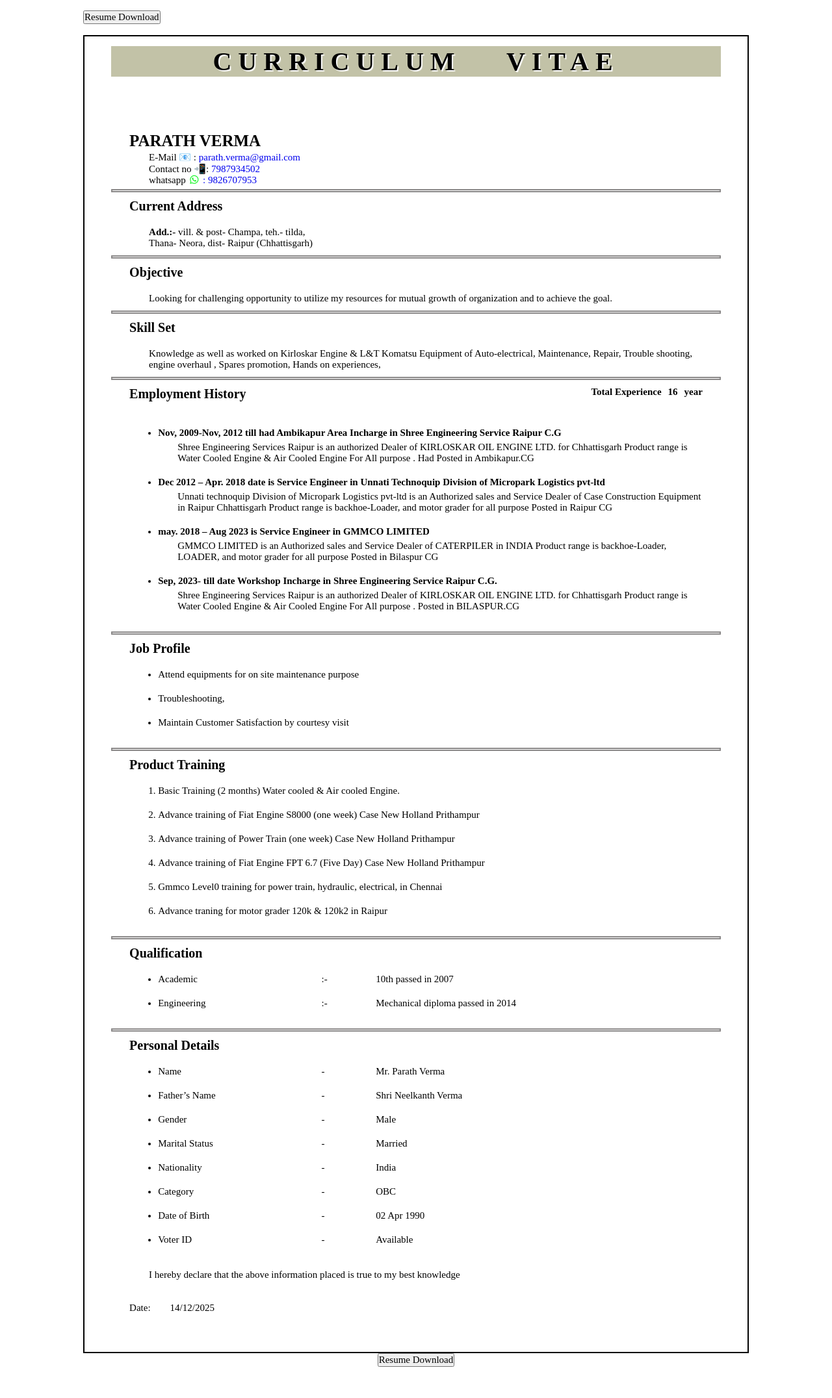
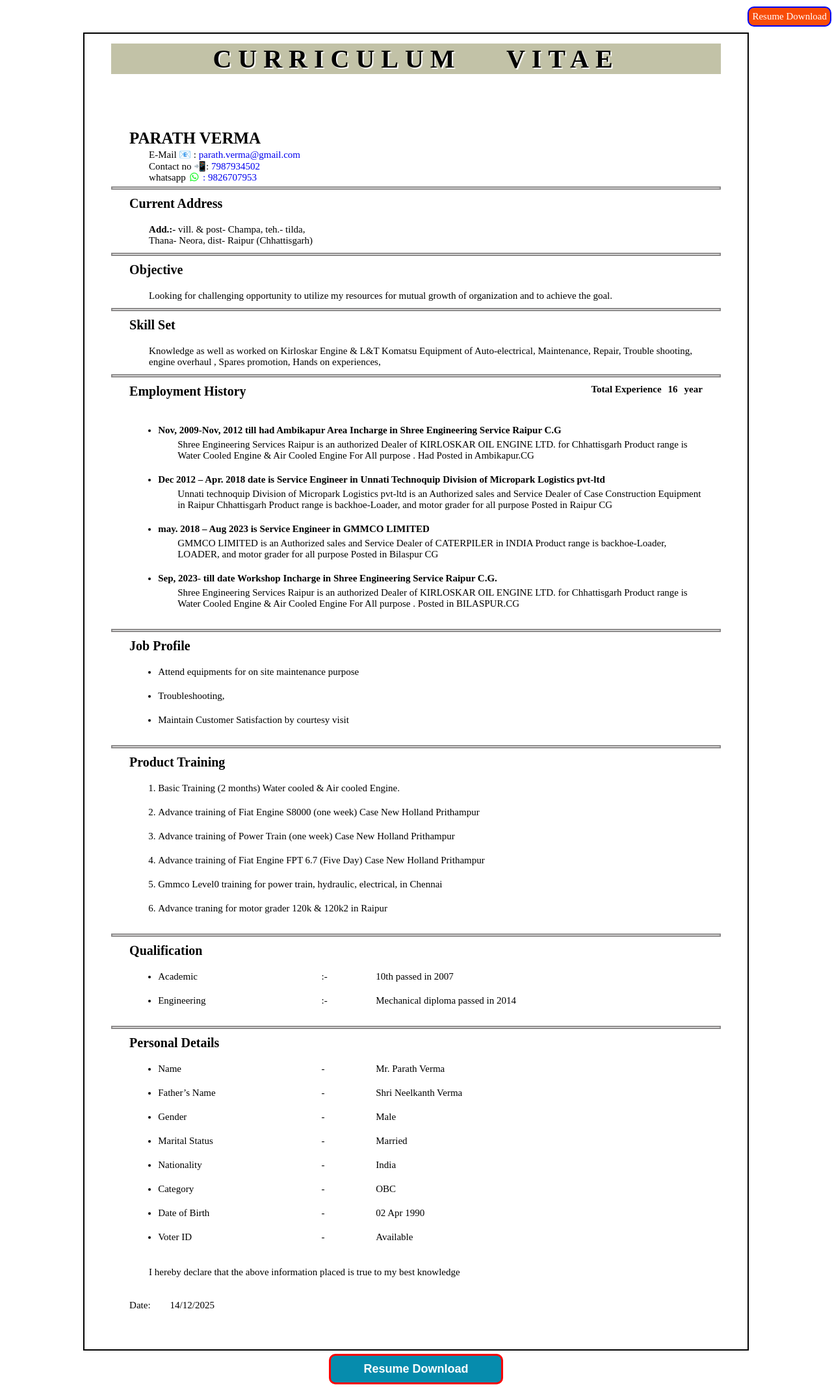
Before and after one commit to parathv/Resume, a plain HTML site: page index.html in a window 1280 px wide. Shown: the whole page at 65% size. Before the commit the page ends 2120 px from the top, so only its background shows below. Drawn offline with Linux system fonts and the light colour scheme.

Commit message:
Update index.css

```diff
--- a/index.css
+++ b/index.css
@@ -7,6 +7,28 @@
 }
 body{
   margin: 2vh 10vw;
+}
+.download1{
+  padding: 5px;
+  background-color: rgb(248, 76, 8);
+  color: white;
+  border: 2px solid rgb(0, 4, 255);
+  border-radius: 10px;
+  position: absolute;
+  right: 1px;
+  top: 10px;
+}
+.download2{
+  padding: 10px 50px;
+  background-color: rgb(6, 140, 173);
+  color: white;
+  border: 3px solid rgb(255, 0, 0);
+  border-radius: 10px;
+  margin: 5px;
+  text-align: center;
+  font-weight: 700;
+  font-size: 1.2rem;
+  font-family: sans-serif;
 }
 main{
   width: 100%;
```
